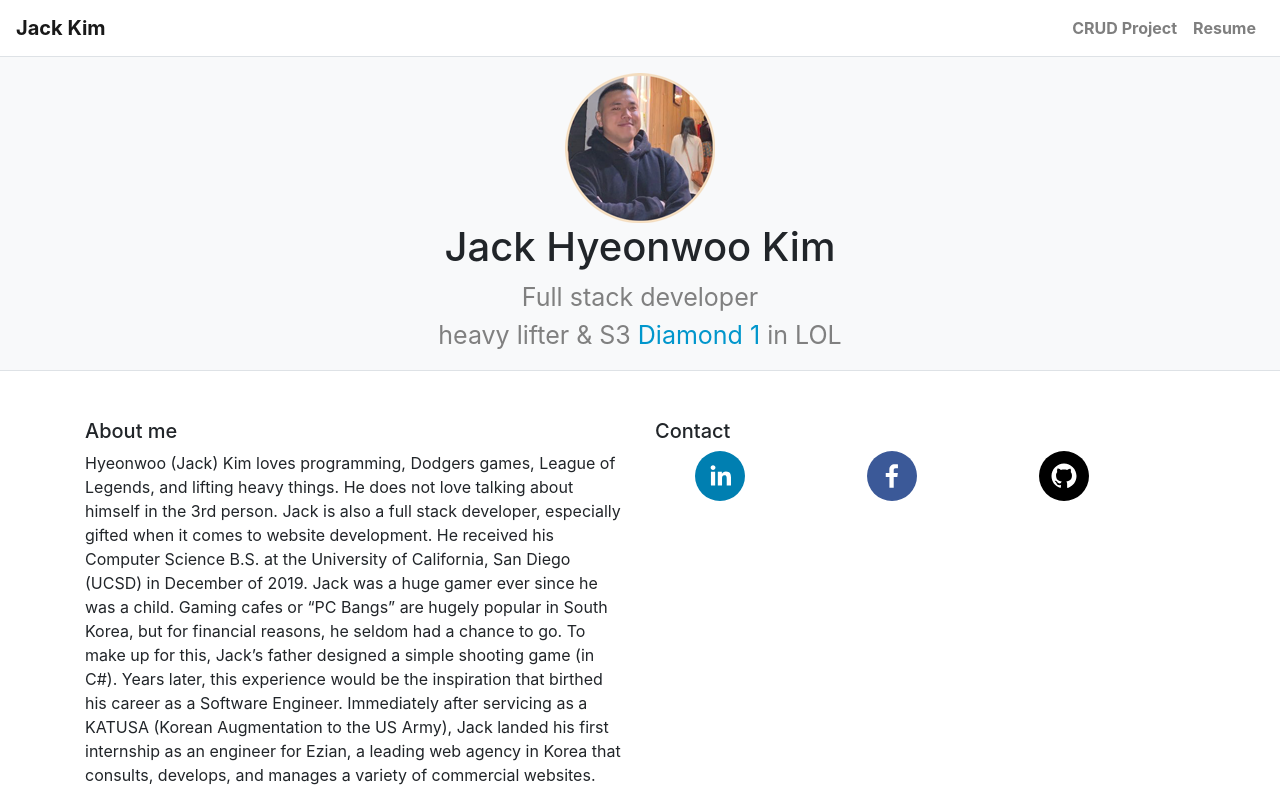
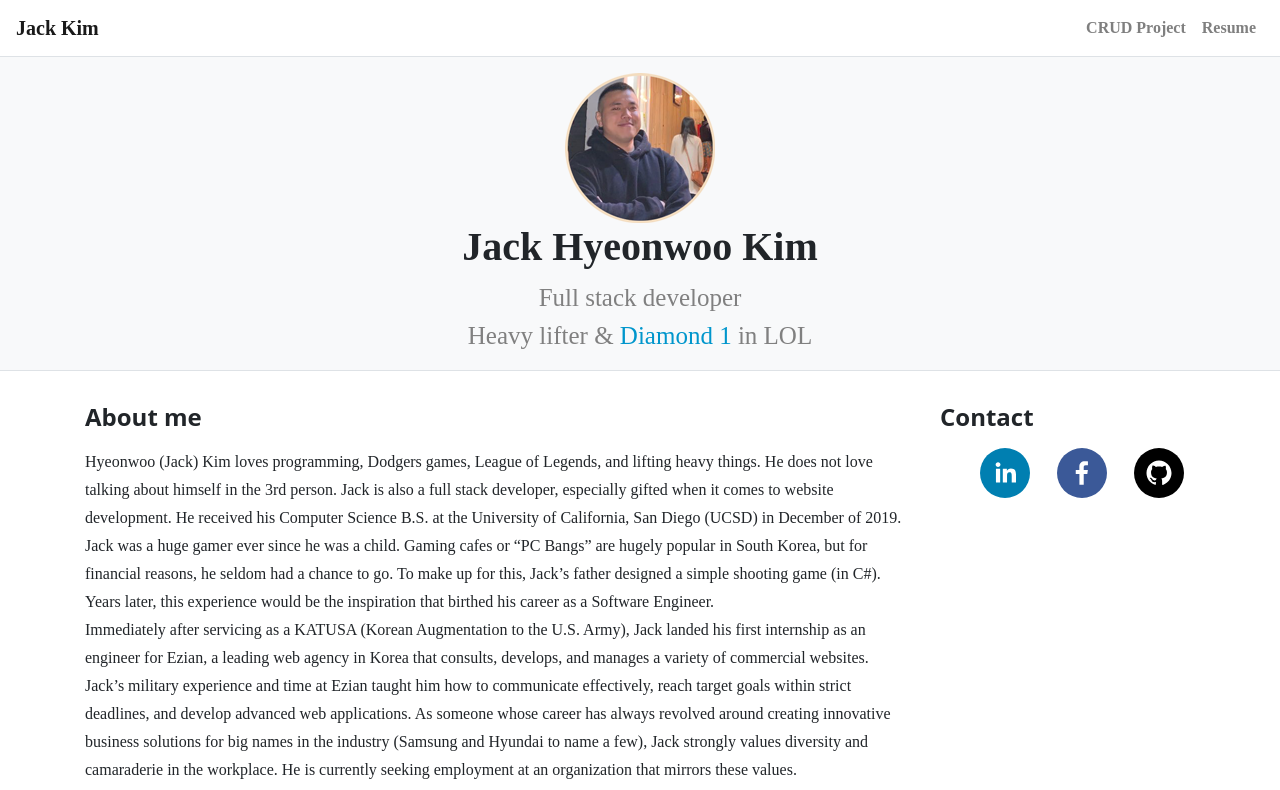
Before and after one commit to jackhw8/Jack_Site, a React (Create React App) app in the folder client/: page / in a window 1280 px wide. Shown: the top 790 px of the page. Built offline with nearby package versions, Linux system fonts and the light colour scheme.

Commit message:
change fonts

```diff
--- a/client/public/index.html
+++ b/client/public/index.html
@@ -13,6 +13,8 @@
     <!-- CSS Bootstrap -->
     <link rel="stylesheet" href="https://stackpath.bootstrapcdn.com/bootstrap/4.4.1/css/bootstrap.min.css" integrity="sha384-Vkoo8x4CGsO3+Hhxv8T/Q5PaXtkKtu6ug5TOeNV6gBiFeWPGFN9MuhOf23Q9Ifjh" crossorigin="anonymous">
 
+    <link rel="stylesheet" href="style.css">
+
     <title>Jack's Website</title>
   </head>
   <body>
--- a/client/public/style.css
+++ b/client/public/style.css
@@ -1,3 +1,17 @@
 body {
     font-family: 'merriweather,serif';
 }
+
+.mb2 {
+    margin-bottom: 1rem;
+    font-family: open sans,sans-serif !important;
+}
+
+h3, .h3 {
+    font-size: 1.5rem;
+    font-weight: bold;
+}
+
+.p3 {
+    padding: 2rem;
+}
--- a/client/src/components/main/Main.js
+++ b/client/src/components/main/Main.js
@@ -9,37 +9,41 @@ const Main = () => {
        <div className="text-center">
          <p></p>
          <img src="/pic/pic6.png" alt=""></img>
-         <h1>Jack Hyeonwoo Kim</h1>
+         <h1 style={{'fontWeight':'700'}}>Jack Hyeonwoo Kim</h1>
 
          <p style={{'fontSize': '25px', 'color': 'grey'}}>Full stack developer<br/>
-         heavy lifter &amp;
-         S3 <span style={{'textDecoration': 'none', 'color': '#0096cc'}}>Diamond 1</span> in LOL
+         Heavy lifter &amp;
+        <span style={{'textDecoration': 'none', 'color': '#0096cc'}}> Diamond 1</span> in LOL
          </p>
 
         </div>
       </header>
 
-      <br/>
-      <br/>
 
       {/*
       <a href="https://ucsd.edu/" target="_blank" style={{'textDecoration': 'none', 'color': '#0096cc'}} rel="noopener noreferrer">UCSD</a>
       */}
 
-      <main>
-        <div class="container">
-          <div class="row">
-            <div className="col-sm">
-            <h5>About me</h5>
-            <p> Hyeonwoo (Jack) Kim loves programming, Dodgers games, League of Legends, and lifting heavy things.
+      <main className="p3">
+        <div class="container" style={{'marginLeft': 'auto', 'marginRight': 'auto'}}>
+          <div class="row" >
+            <div className="col-sm-9">
+            <h3 className="mb2">About me</h3>
+            <p style={{'line-height':'1.75rem'}}>
+
+                Hyeonwoo (Jack) Kim loves programming, Dodgers games, League of Legends, and lifting heavy things.
                 He does not love talking about himself in the 3rd person.
                 Jack is also a full stack developer, especially gifted when it comes to website development.
                 He received his Computer Science B.S. at the University of California, San Diego (UCSD) in December of 2019.
+
+                <br/>
                 Jack was a huge gamer ever since he was a child. Gaming cafes or “PC Bangs” are hugely popular in South Korea,
                 but for financial reasons, he seldom had a chance to go.
                 To make up for this, Jack’s father designed a simple shooting game (in C#).
                 Years later, this experience would be the inspiration that birthed his career as a Software Engineer.
-                Immediately after servicing as a KATUSA (Korean Augmentation to the US Army), Jack landed his first internship as an engineer for Ezian,
+
+                <br/>
+                Immediately after servicing as a KATUSA (Korean Augmentation to the U.S. Army), Jack landed his first internship as an engineer for Ezian,
                 a leading web agency in Korea that consults, develops, and manages a variety of commercial websites.
                 Jack’s military experience and time at Ezian taught him how to communicate effectively,
                 reach target goals within strict deadlines, and develop advanced web applications.
@@ -48,8 +52,8 @@ const Main = () => {
                 He is currently seeking employment at an organization that mirrors these values.
             </p>
             </div>
-            <div className="col-sm">
-              <h5>Contact</h5>
+            <div className="col-sm-3">
+              <h3 className="mb2">Contact</h3>
               <ol style={{'columns': '3', 'listStyle':'none'}}>
                 <li><SocialIcon url="https://www.linkedin.com/in/jack-hyeonwoo-kim-4b669376/" target="_blank"/></li>
                 <li><SocialIcon url="https://www.facebook.com/jack.hw8" target="_blank"/></li>
```
